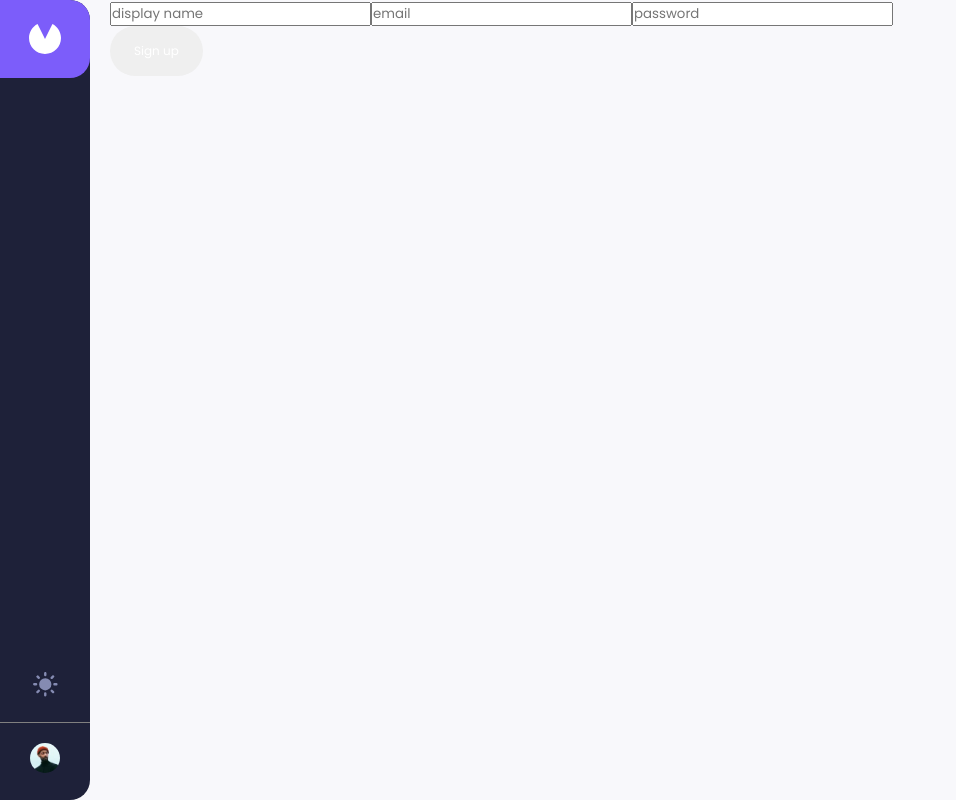
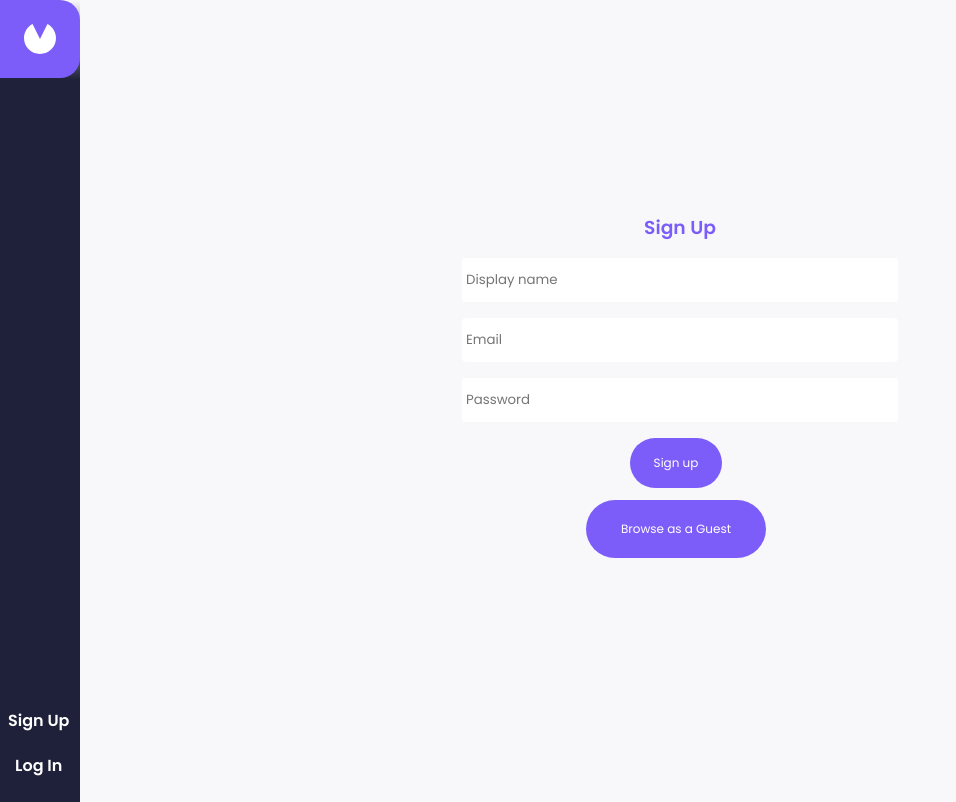
Before and after one commit to bujdoluk/invoice-application, a Vue app: page /signup in a window 1280 px wide. Shown: the top 802 px of the page, without its empty margins (0-956 px from the left). Built offline with nearby package versions, Linux system fonts and the light colour scheme; no server answers; the database is empty.

Commit message:
login signup

```diff
--- /dev/null
+++ b/jest.config.js
@@ -0,0 +1,6 @@
+module.exports = {
+  preset: '@vue/cli-plugin-unit-jest',
+  transform: {
+    '^.+\\.vue$': 'vue-jest'
+  }
+}
--- a/src/components/Login.vue
+++ b/src/components/Login.vue
@@ -1,5 +1,8 @@
 <template>
+  <div class="flex flex-column">
+    <div>
       <form class="login-form flex flex-column" @submit.prevent="handleSubmit">
+        <h3>Login</h3>
         <input
           class="input"
           type="email"
@@ -14,9 +17,17 @@
           placeholder="password"
           v-model="password"
         />
-    <div class="error">{{ error }}</div>
+        <div v-if="error" class="error">{{ error }}</div>
         <button class="purple">Log in</button>
       </form>
+    </div>
+
+    <div class="browse flex">
+      <button class="link">
+        <router-link :to="{ name: 'Home' }">Browse as a Guest</router-link>
+      </button>
+    </div>
+  </div>
 </template>
 
 <script>
@@ -36,21 +47,21 @@ export default {
     const handleSubmit = async () => {
       await login(email.value, password.value);
       if (!error.value) {
-        router.push("/");
+        router.push({ name: "Home" });
       }
     };
 
-    return { email, password, handleSubmit };
+    return { email, password, handleSubmit, error };
   },
 };
 </script>
 
 <style lang="scss" scoped>
 .login-form {
-  background-color: #1e2139;
+  background-color: #f8f8fb;
   width: 500px;
   height: 300px;
-  margin: 0 auto;
+  margin: 200px auto;
   padding: 32px;
   gap: 16px;
   justify-content: center;
@@ -62,11 +73,39 @@ export default {
   .input {
     border-radius: 50%;
     width: 100%;
-    background-color: #252945;
-    color: #fff;
+    background-color: rgb(255, 255, 255);
+    color: black;
     border-radius: 4px;
     padding: 12px 4px;
     border: none;
   }
+
+  input:placeholder-shown {
+    color: black;
+  }
+
+  h3 {
+    color: #7c5dfa;
+  }
+}
+
+.browse {
+  justify-content: center;
+  align-items: center;
+  margin-top: -200px;
+  .link {
+    width: 180px;
+    padding: 20px;
+    background-color: #7c5dfa;
+
+    a {
+      color: white;
+      text-decoration: none;
+    }
+  }
+
+  .link:hover {
+    background-color: #9277ff;
+  }
 }
 </style>
--- a/src/components/Navigation.vue
+++ b/src/components/Navigation.vue
@@ -1,7 +1,18 @@
 <template>
   <header class="flex">
+    <div class="background flex"></div>
     <div class="top flex">
       <img src="@/assets/logo.svg" alt="logo" />
+    </div>
+
+    <div class="links flex">
+      <div v-if="user">
+        <button class="logout" @click="handleClick">Logout</button>
+      </div>
+      <div class="flex flex-column" v-else>
+        <router-link class="btn" :to="{ name: 'Signup' }">Sign Up</router-link>
+        <router-link class="btn" :to="{ name: 'Login' }">Log In</router-link>
+      </div>
     </div>
     <div class="bottom flex">
       <div class="theme flex">
@@ -21,39 +32,23 @@
 </template>
 
 <script>
+import useLogout from "@/composables/useLogout";
+import getUser from "@/composables/getUser";
+import { useRouter } from "vue-router";
+
 export default {
-  name: "navigation",
-  data() {
-    return {
-      darkMode: false,
+  setup() {
+    const { user } = getUser();
+    const { logout } = useLogout();
+    const router = useRouter();
+
+    const handleClick = async () => {
+      await logout();
+      console.log("User Logged Out");
+      router.push({ name: "Login" });
     };
-  },
-  methods: {
-    dark() {
-      document.querySelector("body").classList.add("dark-mode");
-      this.darkMode = true;
-      this.$emit("dark");
-    },
-    ligth() {
-      document.querySelector("body").classList.remove("dark-mode");
-      this.darkMode = false;
-      this.$emit("light");
-    },
-    modeToggle() {
-      if (
-        this.darkMode ||
-        document.querySelector("body").classList.contains("dark-mode")
-      ) {
-        this.ligth();
-      } else {
-        this.dark();
-      }
-    },
-  },
-  computed: {
-    darkTheme() {
-      return this.darkMode && "darkMode-toggled";
-    },
+
+    return { handleClick, user };
   },
 };
 </script>
@@ -61,26 +56,37 @@ export default {
 <style lang="scss" scoped>
 header {
   z-index: 99;
-  flex-direction: row;
+  flex-direction: column;
   justify-content: space-between;
   background-color: #1e2139;
-  @media (min-width: 900px) {
-    min-height: 100%;
-    min-width: 90px;
-    flex-direction: column;
-    border-radius: 0 20px 20px 0;
+  max-width: 80px;
+  position: relative;
+
+  @media only screen and (max-width: 900px) {
+    width: 100%;
+    flex-direction: row;
   }
 }
 
+.background {
+  width: 80px;
+  height: 80px;
+  z-index: 1;
+  position: fixed;
+  top: 0;
+  left: 0;
+  background: linear-gradient(#f8f8fb, #1e2139);
+}
+
 .top {
+  position: fixed;
+  z-index: 2;
+  max-width: 80px;
+  max-height: 80px;
   border-radius: 0 20px 20px 0;
   background-color: #7c5dfa;
   justify-content: center;
-
   padding: 24px;
-  @media (min-width: 900px) {
-    width: 100%;
-  }
 
   img {
     width: auto;
@@ -88,18 +94,48 @@ header {
   }
 }
 
+.links {
+  color: white;
+  font-weight: bold;
+  margin-top: 700px;
+  text-align: center;
+  padding: 8px;
+
+  .btn {
+    color: white;
+    margin-bottom: 20px;
+  }
+
+  .btn:hover {
+    color: #7c5dfa;
+  }
+  a {
+    text-decoration: none;
+  }
+
+  .logout {
+    font-weight: bold;
+    color: white;
+    background: none;
+    font-size: 14px;
+    text-align: center;
+    margin-top: 40px;
+  }
+
+  .logout:hover {
+    color: #7c5dfa;
+  }
+}
+
 .bottom {
   justify-content: center;
   align-items: center;
-  flex-direction: row;
-  @media (min-width: 900px) {
-    flex-direction: column;
-  }
+  flex-direction: column;
 }
 
 .theme {
   border-right: 1px solid grey;
-  width: 90px;
+  width: 80px;
   justify-content: center;
   padding: 25px;
   @media (min-width: 900px) {
@@ -125,8 +161,4 @@ header {
     margin: 20px 0;
   }
 }
-// Dark Mode
-.dark-mode {
-  background: black;
-}
 </style>
--- a/src/components/Signup.vue
+++ b/src/components/Signup.vue
@@ -1,42 +1,118 @@
 <template>
-  <form @submit.prevent="handleSubmit">
+  <div>
+    <div>
+      <form class="signup-form flex flex-column" @submit.prevent="handleSubmit">
+        <h3>Sign Up</h3>
         <input
+          class="input"
           type="text"
           required
-      placeholder="display name"
+          placeholder="Display name"
           v-model="displayName"
         />
-    <input type="email" required placeholder="email" v-model="email" />
-    <input type="password" required placeholder="password" v-model="password" />
-    <div class="error">{{ error }}</div>
-    <button>Sign up</button>
+        <input
+          class="input"
+          type="email"
+          required
+          placeholder="Email"
+          v-model="email"
+        />
+        <input
+          class="input"
+          type="password"
+          required
+          placeholder="Password"
+          v-model="password"
+        />
+        <div v-if="error" class="error">{{ error }}</div>
+        <button class="purple">Sign up</button>
       </form>
+    </div>
+
+    <div class="browse flex">
+      <button class="link">
+        <router-link :to="{ name: 'Home' }">Browse as a Guest</router-link>
+      </button>
+    </div>
+  </div>
 </template>
 
 <script>
 import { ref } from "vue";
 import useSignup from "../composables/useSignup";
+import { useRouter } from "vue-router";
 
 export default {
   setup() {
     const { error, signup } = useSignup();
+    const router = useRouter();
 
-    const displayName = ref("");
     const email = ref("");
     const password = ref("");
+    const displayName = ref("");
 
     const handleSubmit = async () => {
-      await signup(email.value, password.value, displayName.value);
+      const res = await signup(email.value, password.value, displayName.value);
+      if (!error.value) {
+        router.push({ name: "Home" });
+      }
     };
 
-    return { displayName, email, password, handleSubmit, error };
+    return { email, password, displayName, handleSubmit };
   },
 };
 </script>
 
 <style lang="scss" scoped>
+.signup-form {
+  background-color: #f8f8fb;
+  width: 500px;
+  height: 300px;
+  margin: 200px auto;
+  padding: 32px;
+  gap: 16px;
+  justify-content: center;
+  align-items: center;
   .error {
     color: #ff3f80;
     font-size: 14px;
   }
+  .input {
+    border-radius: 50%;
+    width: 100%;
+    background-color: rgb(255, 255, 255);
+    color: black;
+    border-radius: 4px;
+    padding: 12px 4px;
+    border: none;
+  }
+
+  input:placeholder-shown {
+    color: black;
+  }
+
+  h3 {
+    color: #7c5dfa;
+  }
+}
+
+.browse {
+  justify-content: center;
+  align-items: center;
+  margin-top: -200px;
+  .link {
+    width: 180px;
+    padding: 20px;
+    background-color: #7c5dfa;
+
+    a {
+      color: white;
+      text-decoration: none;
+    }
+  }
+
+  .link:hover {
+    background-color: #9277ff;
+  }
+}
 </style>
--- /dev/null
+++ b/src/composables/getUser.js
@@ -0,0 +1,17 @@
+import { ref } from 'vue'
+import { projectAuth } from '../firebase/config'
+
+// refs
+const user = ref(projectAuth.currentUser)
+
+// auth changes
+projectAuth.onAuthStateChanged(_user => {
+    console.log('User state change. Current user is:', _user)
+    user.value = _user
+});
+
+const getUser = () => {
+    return { user }
+}
+
+export default getUser
--- a/src/router/index.js
+++ b/src/router/index.js
@@ -3,6 +3,18 @@ import Home from '../views/Home.vue'
 import InvoiceView from '../views/InvoiceView.vue'
 import Login from "../components/Login.vue";
 import Signup from "../components/Signup.vue";
+
+// route guard
+import { projectAuth } from '../firebase/config';
+
+const requireAuth = (to, from, next) => {
+  let user = projectAuth.currentUser
+  if (!user) {
+    next({ name: 'Login' })
+  } else {
+    next()
+  }
+}
 
 const routes = [
   {
@@ -17,6 +29,7 @@ const routes = [
     path: '/invoice/:invoiceId',
     name: 'Invoice',
     component: InvoiceView,
+    beforeEnter: requireAuth,
     meta: {
       title: "Invoice",
     }
```
Also changed, not shown: package.json (+7 -2 lines), src/App.vue (+0 -19 lines), 2 other files (tests, documents, lock files or other folders). Lines whose indentation alone changed are shown as unchanged.
